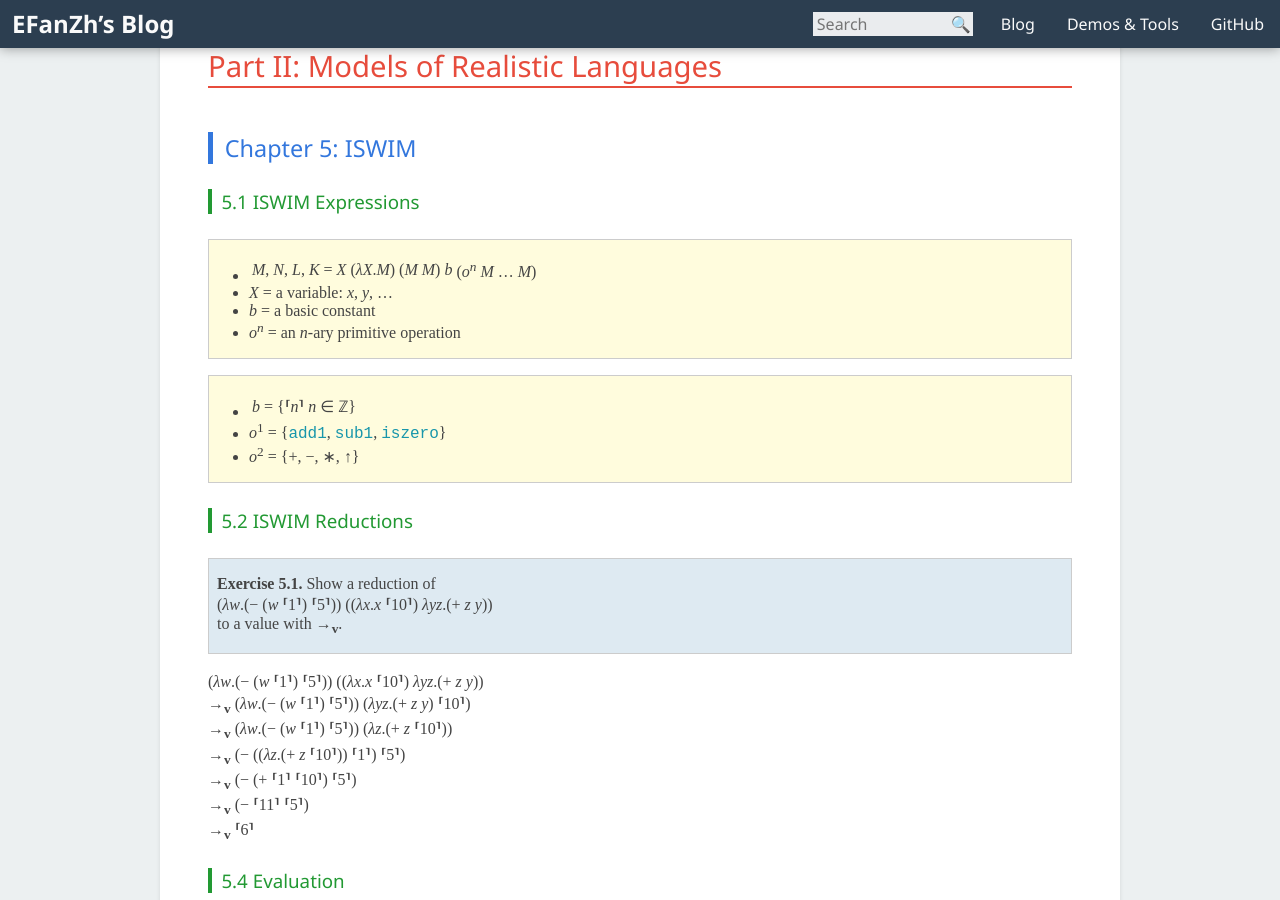
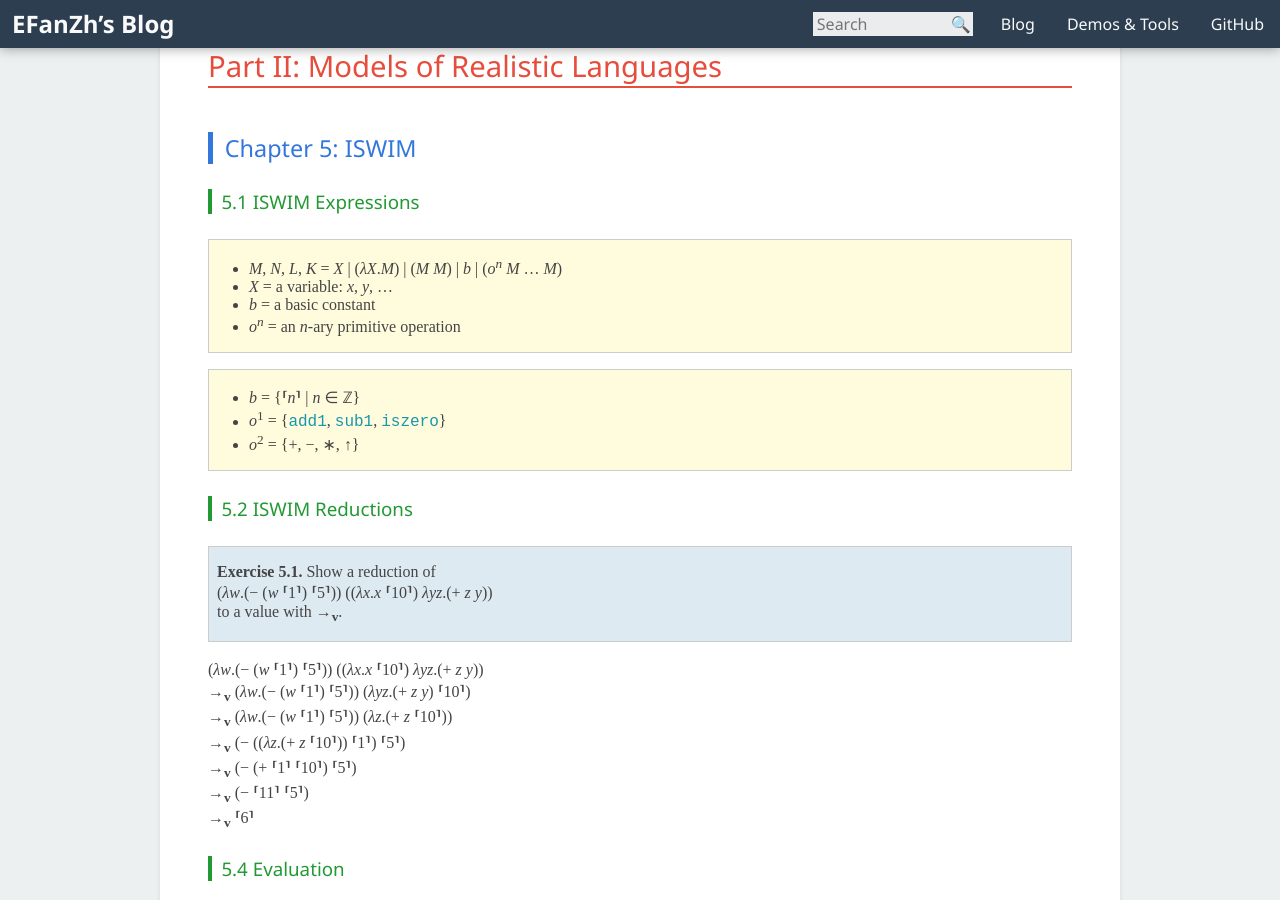
Before and after one commit to fuzeyi/efanzh.github.io, a Jekyll site: the page built from _posts/2016-06-04-programming-languages-and-lambda-calculi-exercises.md, in a window 1280 px wide and 900 px high, scrolled down 15159 px. Built offline with Jekyll 4.4.1, drawn with Linux system fonts in a browser that asks for light colours.

Commit message:
Escape vertical line

```diff
--- a/_posts/2016-06-04-programming-languages-and-lambda-calculi-exercises.md
+++ b/_posts/2016-06-04-programming-languages-and-lambda-calculi-exercises.md
@@ -681,12 +681,12 @@ a normal form expression, therefore ((*λx*.*x* *x*) (*λx*.*x* *x*)) has no nor
 
 #### 5.1 ISWIM Expressions
 
-> - *M*, *N*, *L*, *K* = *X* | (*λX*.*M*) | (*M* *M*) | *b* | (*o*<sup>*n*</sup> *M* … *M*)
+> - *M*, *N*, *L*, *K* = *X* \| (*λX*.*M*) \| (*M* *M*) \| *b* \| (*o*<sup>*n*</sup> *M* … *M*)
 > - *X* = a variable: *x*, *y*, …
 > - *b* = a basic constant
 > - *o*<sup>*n*</sup> = an *n*-ary primitive operation
 
-> - *b* = {⸢*n*⸣ | *n* ∈ ℤ}
+> - *b* = {⸢*n*⸣ \| *n* ∈ ℤ}
 > - *o*<sup>1</sup> = {`add1`, `sub1`, `iszero`}
 > - *o*<sup>2</sup> = {+, −, ∗, ↑}
 
@@ -781,8 +781,8 @@ Induction over the structure of *M*:
 
         Analogous to the previous case.
 
-> **Exercise 5.4.** Prove that if *X* ∉ ℱ𝒱(*L*) then \\
-> *K*[*X* ← *L*][*X*′ ← *M*[*X* ← *L*]] =<sub>*α*</sub> *K*[*X*′ ← *M*][*X* ← *L*]
+> **Exercise 5.4.** Prove that if *X* ∉ ℱ𝒱(*L*) then *K*[*X* ← *L*][*X*′ ← *M*[*X* ← *L*]] =<sub>*α*</sub>
+> *K*[*X*′ ← *M*][*X* ← *L*]
 {: exercise}
 
 *TODO.*
```
